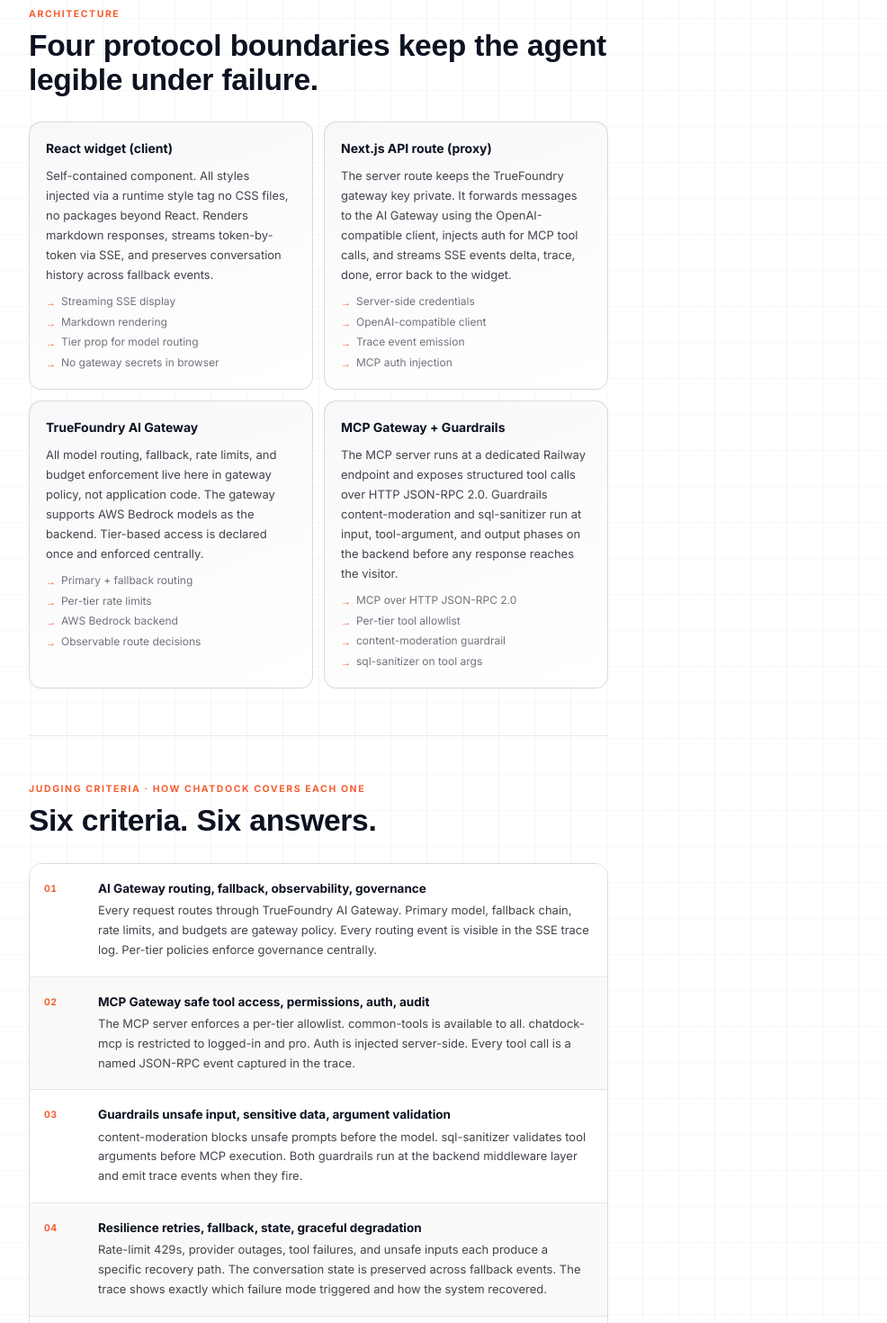
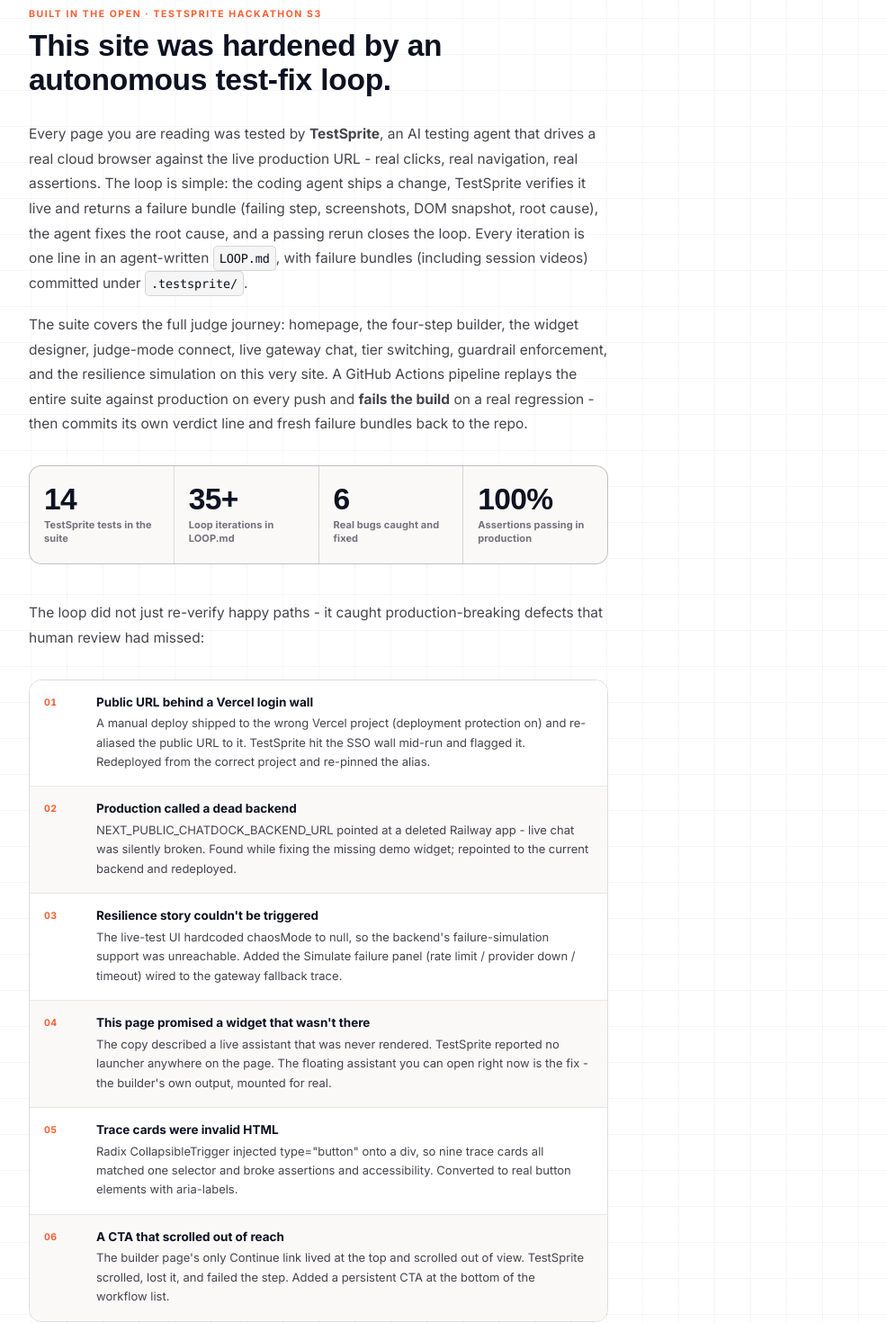
Before and after one commit to yashwanth-3000/chatdoc, a Next.js app in the folder frontend/: page /demo in a window 1280 px wide. Shown: the part 6420-7890 px from the top of the page at 90% size, without its empty margins (286-1272 px from the left). Built offline with nearby package versions, Linux system fonts and the light colour scheme; no server answers; a web font is replaced by a local one.

Commit message:
feat: TestSprite loop story on /demo (stats, 6 real catches, LOOP.md link) + CI build gate — FAIL verdict now fails the pipeline per hackathon CI/CD bonus spec

```diff
--- a/frontend/src/app/demo/page.tsx
+++ b/frontend/src/app/demo/page.tsx
@@ -205,6 +205,46 @@ const DEMO_STEPS = [
   {
     title: "Read the trace end to end",
     detail: "Point to each card: ⚡ model route, 🤖 tool calls requested, 🔧 MCP execution, 👤 guardrail check, ✅ final model response. Every step of the resilient request path is visible and labelled.",
+  },
+];
+
+const TESTSPRITE_STATS = [
+  { n: "14", l: "TestSprite tests in the suite" },
+  { n: "35+", l: "Loop iterations in LOOP.md" },
+  { n: "6", l: "Real bugs caught and fixed" },
+  { n: "100%", l: "Assertions passing in production" },
+];
+
+const TESTSPRITE_CATCHES = [
+  {
+    n: "01",
+    mode: "Public URL behind a Vercel login wall",
+    how: "A manual deploy shipped to the wrong Vercel project (deployment protection on) and re-aliased the public URL to it. TestSprite hit the SSO wall mid-run and flagged it. Redeployed from the correct project and re-pinned the alias.",
+  },
+  {
+    n: "02",
+    mode: "Production called a dead backend",
+    how: "NEXT_PUBLIC_CHATDOCK_BACKEND_URL pointed at a deleted Railway app - live chat was silently broken. Found while fixing the missing demo widget; repointed to the current backend and redeployed.",
+  },
+  {
+    n: "03",
+    mode: "Resilience story couldn't be triggered",
+    how: "The live-test UI hardcoded chaosMode to null, so the backend's failure-simulation support was unreachable. Added the Simulate failure panel (rate limit / provider down / timeout) wired to the gateway fallback trace.",
+  },
+  {
+    n: "04",
+    mode: "This page promised a widget that wasn't there",
+    how: "The copy described a live assistant that was never rendered. TestSprite reported no launcher anywhere on the page. The floating assistant you can open right now is the fix - the builder's own output, mounted for real.",
+  },
+  {
+    n: "05",
+    mode: "Trace cards were invalid HTML",
+    how: "Radix CollapsibleTrigger injected type=\"button\" onto a div, so nine trace cards all matched one selector and broke assertions and accessibility. Converted to real button elements with aria-labels.",
+  },
+  {
+    n: "06",
+    mode: "A CTA that scrolled out of reach",
+    how: "The builder page's only Continue link lived at the top and scrolled out of view. TestSprite scrolled, lost it, and failed the step. Added a persistent CTA at the bottom of the workflow list.",
   },
 ];
 
@@ -534,6 +574,65 @@ export default function DemoPage() {
 
         <motion.hr className={styles.divider} variants={fade(0)} initial="hidden" whileInView="show" viewport={vp} />
 
+        {/* ── TESTSPRITE LOOP ─────────────────────────────────── */}
+        <motion.p className={styles.chapterKicker} variants={fade(0)} initial="hidden" whileInView="show" viewport={vp}>
+          Built in the open · TestSprite Hackathon S3
+        </motion.p>
+
+        <AnimWord>This site was hardened by an autonomous test-fix loop.</AnimWord>
+
+        <motion.div className={styles.prose} variants={fade(0.06)} initial="hidden" whileInView="show" viewport={vp}>
+          <p>
+            Every page you are reading was tested by <strong>TestSprite</strong>, an AI testing
+            agent that drives a real cloud browser against the live production URL - real clicks,
+            real navigation, real assertions. The loop is simple: the coding agent ships a change,
+            TestSprite verifies it live and returns a failure bundle (failing step, screenshots,
+            DOM snapshot, root cause), the agent fixes the root cause, and a passing rerun closes
+            the loop. Every iteration is one line in an agent-written{" "}
+            <a href="https://github.com/yashwanth-3000/chatdoc/blob/main/LOOP.md" target="_blank" rel="noreferrer" className={styles.inlineCode}>LOOP.md</a>,
+            with failure bundles (including session videos) committed under{" "}
+            <code className={styles.inlineCode}>.testsprite/</code>.
+          </p>
+          <p>
+            The suite covers the full judge journey: homepage, the four-step builder, the widget
+            designer, judge-mode connect, live gateway chat, tier switching, guardrail enforcement,
+            and the resilience simulation on this very site. A GitHub Actions pipeline replays the
+            entire suite against production on every push and <strong>fails the build</strong> on a
+            real regression - then commits its own verdict line and fresh failure bundles back to
+            the repo.
+          </p>
+        </motion.div>
+
+        <motion.div className={styles.statStrip} variants={fade(0.1)} initial="hidden" whileInView="show" viewport={vp}>
+          {TESTSPRITE_STATS.map((s) => (
+            <div key={s.l} className={styles.statCell}>
+              <p className={styles.statNumber}>{s.n}</p>
+              <p className={styles.statLabel}>{s.l}</p>
+            </div>
+          ))}
+        </motion.div>
+
+        <motion.div className={styles.prose} variants={fade(0.06)} initial="hidden" whileInView="show" viewport={vp}>
+          <p>
+            The loop did not just re-verify happy paths - it caught production-breaking defects
+            that human review had missed:
+          </p>
+        </motion.div>
+
+        <motion.div className={styles.failureList} variants={fade(0.06)} initial="hidden" whileInView="show" viewport={vp}>
+          {TESTSPRITE_CATCHES.map((f) => (
+            <div key={f.n} className={styles.failureRow}>
+              <p className={styles.failureNum}>{f.n}</p>
+              <div>
+                <p className={styles.failureMode}>{f.mode}</p>
+                <p className={styles.failureHow}>{f.how}</p>
+              </div>
+            </div>
+          ))}
+        </motion.div>
+
+        <motion.hr className={styles.divider} variants={fade(0)} initial="hidden" whileInView="show" viewport={vp} />
+
         {/* ── ARCHITECTURE ────────────────────────────────────── */}
         <motion.p className={styles.chapterKicker} variants={fade(0)} initial="hidden" whileInView="show" viewport={vp}>
           Architecture
```
